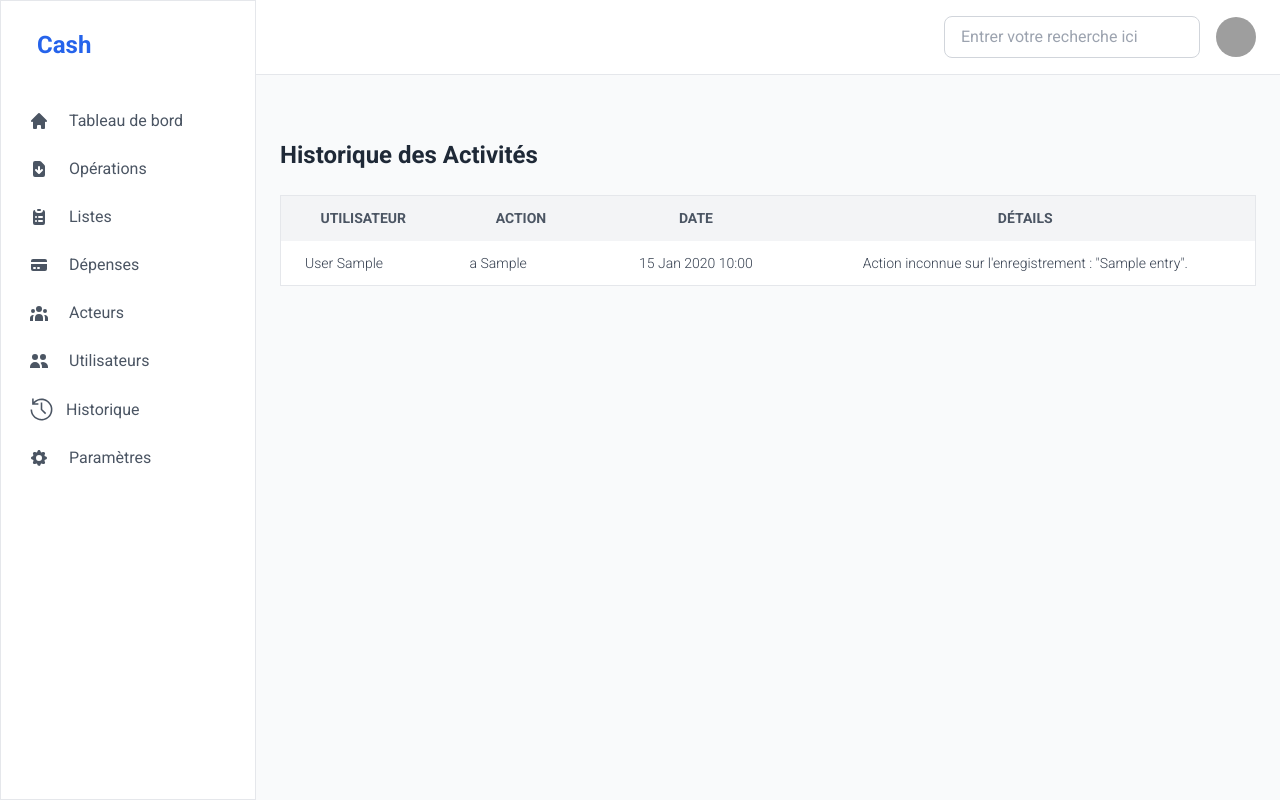
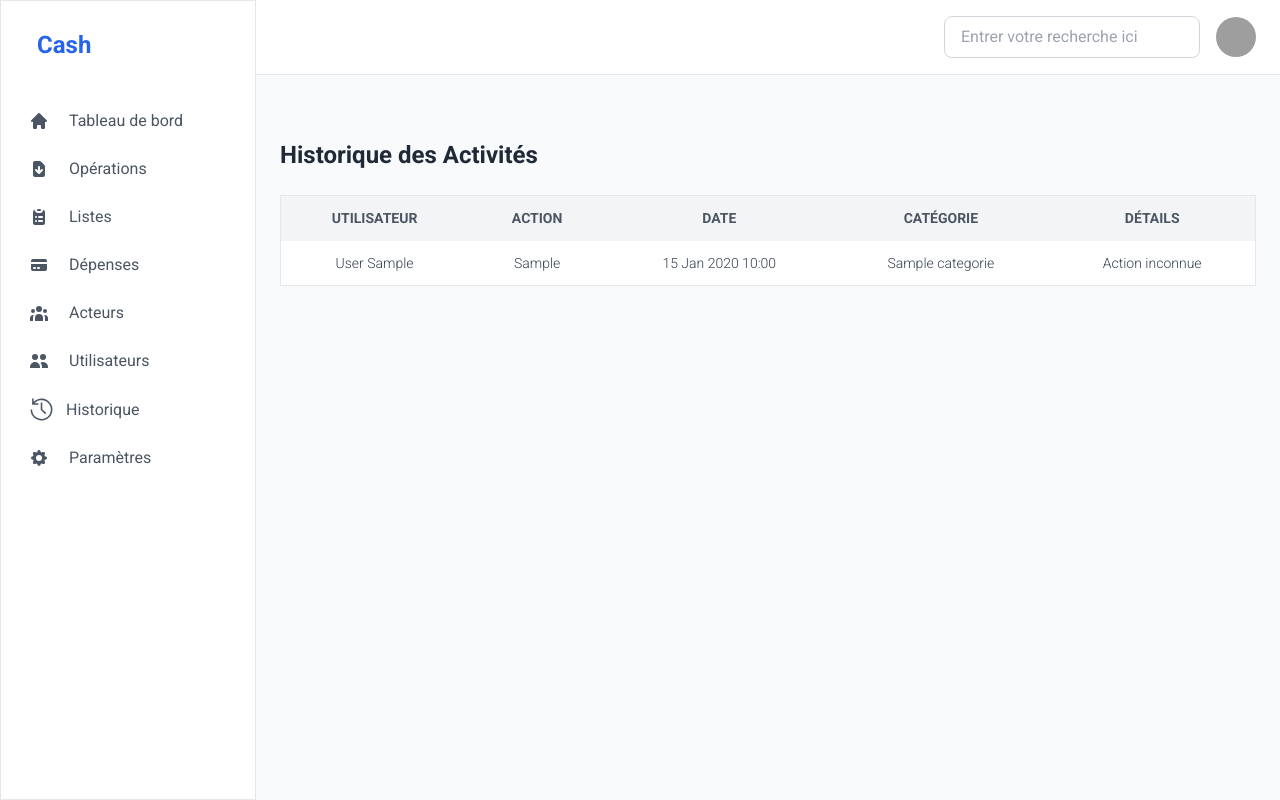
Before and after one commit to Clarco-Mada-digital/GPlus, a Django app: template caisse/templates/caisse/historique/historique.html in a window 1280 px wide. Run offline with Django 3.2, Linux system fonts and the light colour scheme; the template is opened without the code that fills it: most values are stand-ins (such as "Sample title", 1, 10 or a date in 2020); some libraries are stand-ins or nearby versions; grey boxes are pictures that could not be loaded.

Commit message:
Correction des url et de l'historique

```diff
--- a/accounts/models.py
+++ b/accounts/models.py
@@ -1,6 +1,8 @@
 from django.db import models
 from django.contrib.auth.models import AbstractUser
+from simple_history.models import HistoricalRecords
 
 # Create your models here.
 class CustomUser(AbstractUser):
       photo = models.ImageField(upload_to='photos/', blank=True, default="photos/pdp_defaut.png")
+      history = HistoricalRecords()
--- a/accounts/urls.py
+++ b/accounts/urls.py
@@ -1,6 +1,8 @@
 from django.urls import path
 from .views import signIn, home, logout_user
+
 app_name='accounts'
+
 urlpatterns = [
     path('login/', signIn, name='signIn'),  # Page de connexion
     path('home/', home, name='home'),  # Page d'accueil après connexion
--- a/caisse/templates/caisse/historique/historique.html
+++ b/caisse/templates/caisse/historique/historique.html
@@ -1,9 +1,8 @@
 {% extends 'layout/layout.html' %}
 
-{% block title %}Historique des Opérations{% endblock %}
+{% block title %}Historique des Activités{% endblock %}
 
 {% block content %}
-
 <div class="container mx-auto my-10">
     <h1 class="text-2xl font-bold text-gray-800 mb-6">Historique des Activités</h1>
     <div class="overflow-x-auto">
@@ -11,42 +10,51 @@
             <thead>
                 <tr class="bg-gray-100 text-gray-600 uppercase text-sm leading-normal">
                     <th class="py-3 px-6 text-center">Utilisateur</th>
-                    <th class="py-3 px-9 text-center">Action</th>
+                    <th class="py-3 px-6 text-center">Action</th>
                     <th class="py-3 px-6 text-center">Date</th>
+                    <th class="py-3 px-6 text-center">Catégorie</th> <!-- Colonne Catégorie -->
                     <th class="py-3 px-6 text-center">Détails</th>
                 </tr>
             </thead>
             <tbody class="text-gray-700 text-sm font-light">
                 {% for entry in historique %}
                 <tr class="border-b border-gray-200 hover:bg-gray-100">
-                    <td class="py-3 px-6 center whitespace-nowrap">
+                    <td class="py-3 px-6 text-center">
                         {% if entry.history_user %}
-                        {{ entry.history_user.last_name }} {{ entry.history_user.first_name }}
+                            {{ entry.history_user.last_name }} {{ entry.history_user.first_name }}
                         {% else %}
                             Utilisateur inconnu
                         {% endif %}
                     </td>
-                    <td class="flex py-3 px-6 text-center">
-                        <p class="text-gray-700">a {{ entry.get_history_type_display }}</p>
+                    <td class="py-3 px-6 text-center">
+                        {{ entry.get_history_type_display }}
                     </td>
                     <td class="py-3 px-6 text-center">
                         {{ entry.history_date|date:"d M Y H:i" }}
                     </td>
+                    <!-- Vérifie la catégorie et affiche son nom ou un message si elle est supprimée -->
+                    <td class="py-3 px-6 text-center">
+                        {% if entry.instance.categorie %}
+                            {{ entry.instance.categorie.name }}
+                        {% else %}
+                            Catégorie supprimée
+                        {% endif %}
+                    </td>
                     <td class="py-3 px-6 text-center">
                         {% if entry.history_type == 'A' %}
-                            {{ entry.history_user.last_name }} a ajouté un nouvel enregistrement : "{{ entry }}".
+                            Ajout d'un nouvel enregistrement : "{{ entry }}"
                         {% elif entry.history_type == 'C' %}
-                            {{ entry.history_user.username }} a modifié l'enregistrement : "{{ entry }}".
+                            Modification de l'enregistrement : "{{ entry }}"
                         {% elif entry.history_type == 'D' %}
-                            {{ entry.history_user.username }} a supprimé l'enregistrement : "{{ entry }}".
+                            Suppression de l'enregistrement : "{{ entry }}"
                         {% else %}
-                            Action inconnue sur l'enregistrement : "{{ entry }}".
+                            Action inconnue
                         {% endif %}
                     </td>
                 </tr>
                 {% empty %}
                 <tr>
-                    <td colspan="4" class="text-center py-3 px-6 text-gray-500">Aucune activité enregistrée</td>
+                    <td colspan="5" class="text-center py-3 px-6 text-gray-500">Aucune activité enregistrée</td>
                 </tr>
                 {% endfor %}
             </tbody>
--- a/caisse/templates/caisse/utilisateurs/modifier_utilisateur.html
+++ b/caisse/templates/caisse/utilisateurs/modifier_utilisateur.html
@@ -122,7 +122,7 @@
             </div>
 
             <div class="mt-6 flex justify-end space-x-3">
-                <a href="{% url 'utilisateurs' %}"
+                <a href="{% url 'caisse:utilisateurs' %}"
                     class="bg-gray-100 py-2 px-4 border border-gray-300 rounded-md shadow-sm text-sm font-medium text-gray-700 hover:bg-gray-50 focus:outline-none focus:ring-2 focus:ring-offset-2 focus:ring-blue-500">
                     Annuler
                 </a>
@@ -181,7 +181,7 @@ function modificationForm() {
             .then(response => response.json())
             .then(data => {
                 if (data.success) {
-                    window.location.href = "{% url 'utilisateurs' %}";
+                    window.location.href = "{% url 'caisse:utilisateurs' %}";
                 } else {
                     alert('Erreur: ' + data.error);
                 }
```
Also changed, not shown: caisse/views.py (+15 -7 lines), accounts/migrations/0002_historicalcustomuser.py (added).
